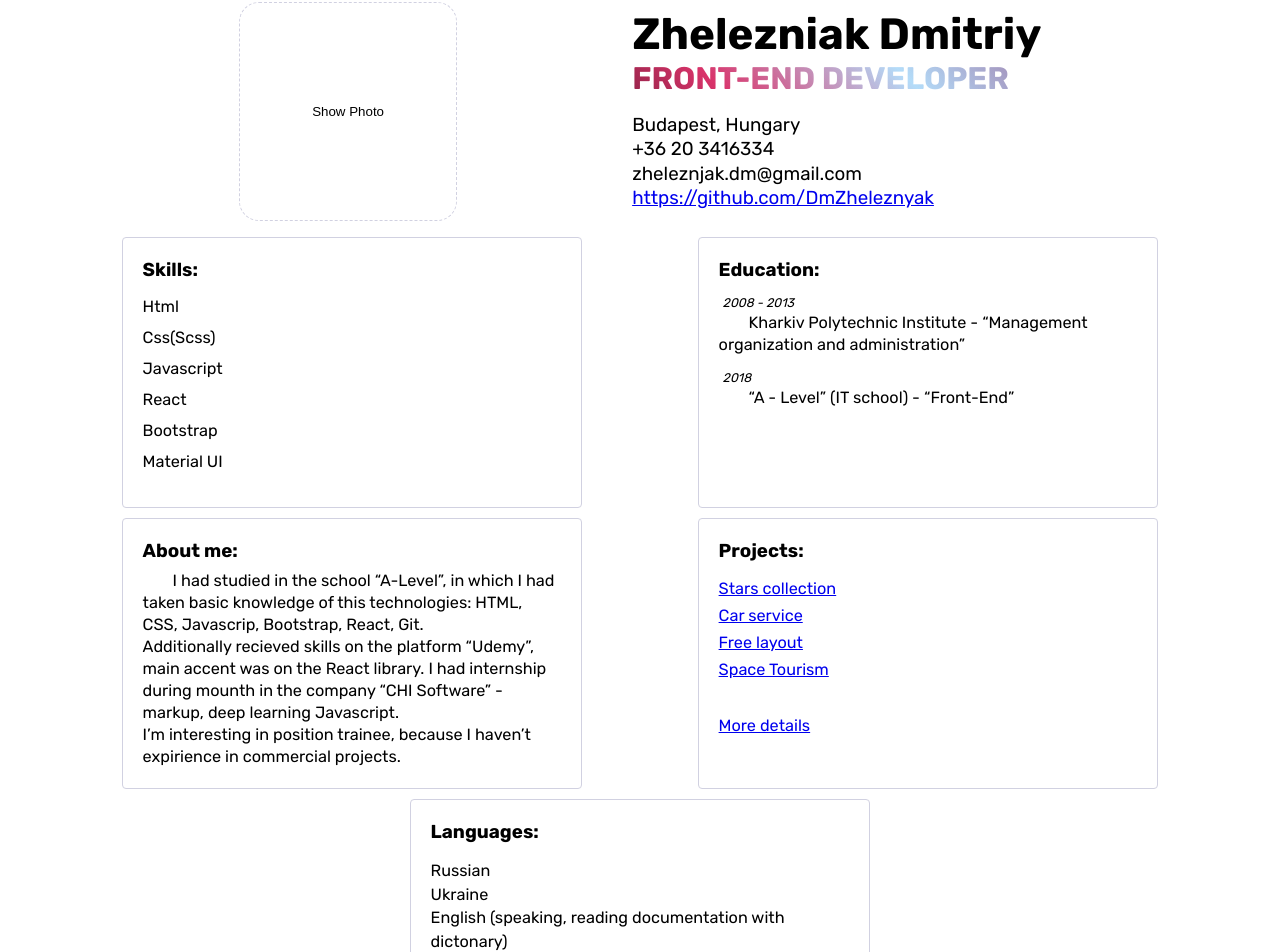
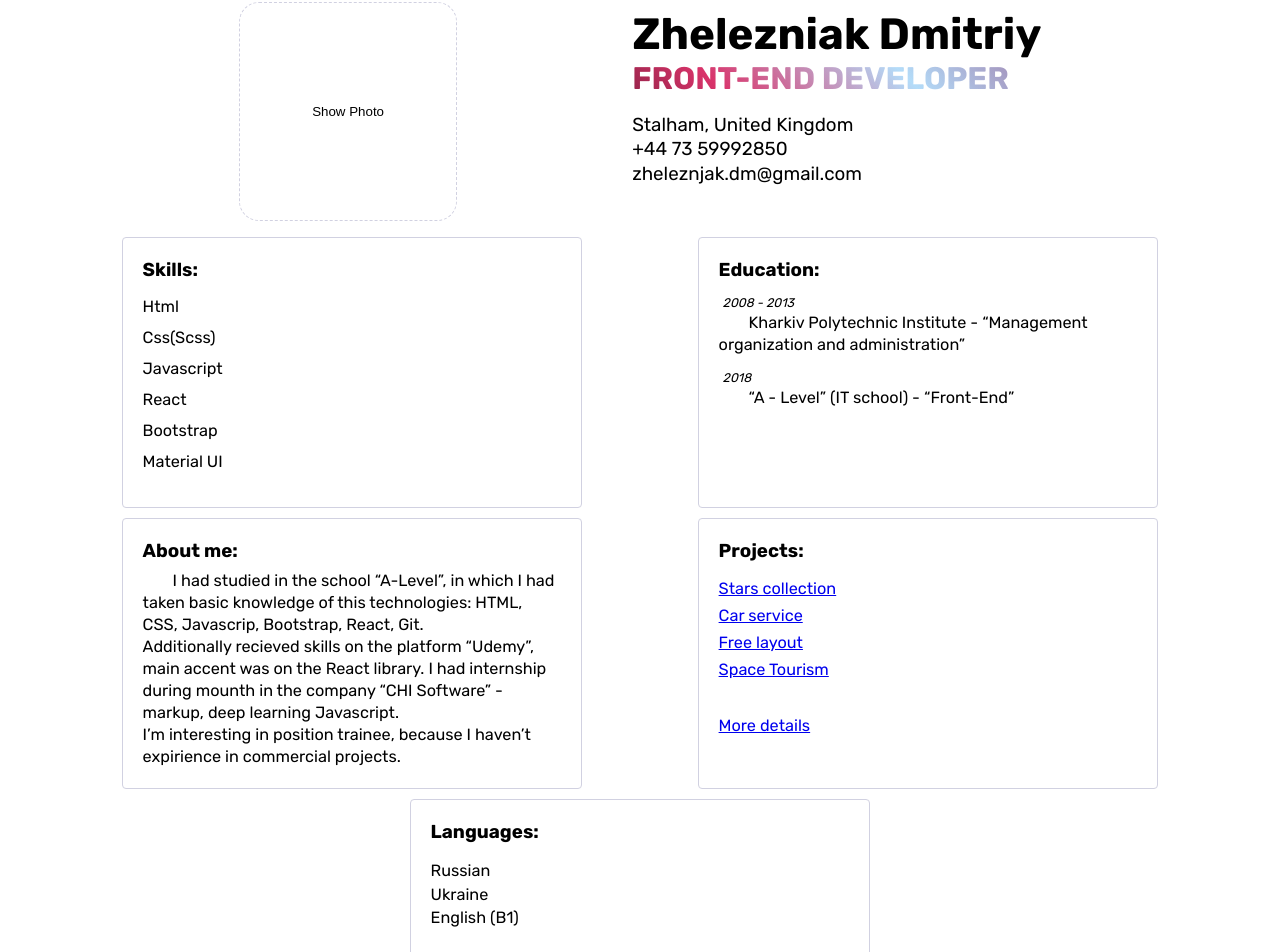
Before and after one commit to DmZheleznyak/portfolio, a Next.js app: page / in a window 1280 px wide. Shown: the part 38-990 px from the top of the page. Built offline with nearby package versions, Linux system fonts and the light colour scheme.

Commit message:
change in main text

```diff
--- a/pages/index.js
+++ b/pages/index.js
@@ -70,10 +70,10 @@ export default function Home() {
                         <h1>Zhelezniak Dmitriy</h1>
                         <h2 className='textAnimation'>Front-End Developer</h2>
                         <p className={styles.mainInfoArticleText}>
-                            Budapest, Hungary<br />
-                            +36 20 3416334<br />
+                            Stalham, United Kingdom<br />
+                            +44 73 59992850<br />
                             zheleznjak.dm@gmail.com<br />
-                            <a href='https://github.com/DmZheleznyak'>https://github.com/DmZheleznyak</a>
+                            {/* <a href='https://github.com/DmZheleznyak'>https://github.com/DmZheleznyak</a>    */}
                         </p>
                     </article>
                 </div>
@@ -113,7 +113,7 @@ export default function Home() {
                         <ul className={styles.listOfLanguage}>
                             <li>Russian</li>
                             <li>Ukraine</li>
-                            <li>English (speaking, reading documentation with dictonary)</li>
+                            <li>English (B1)</li>
                         </ul>
                     </article>
                 </div>
```
